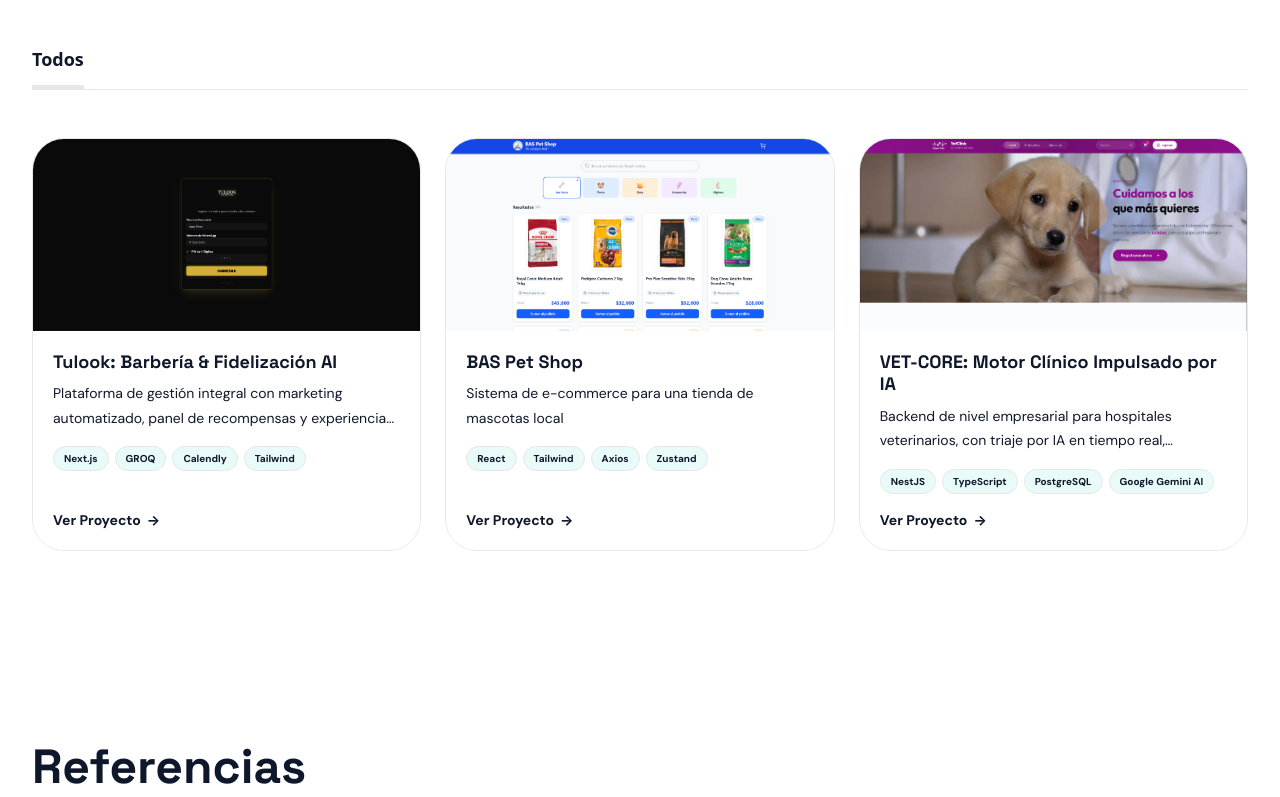
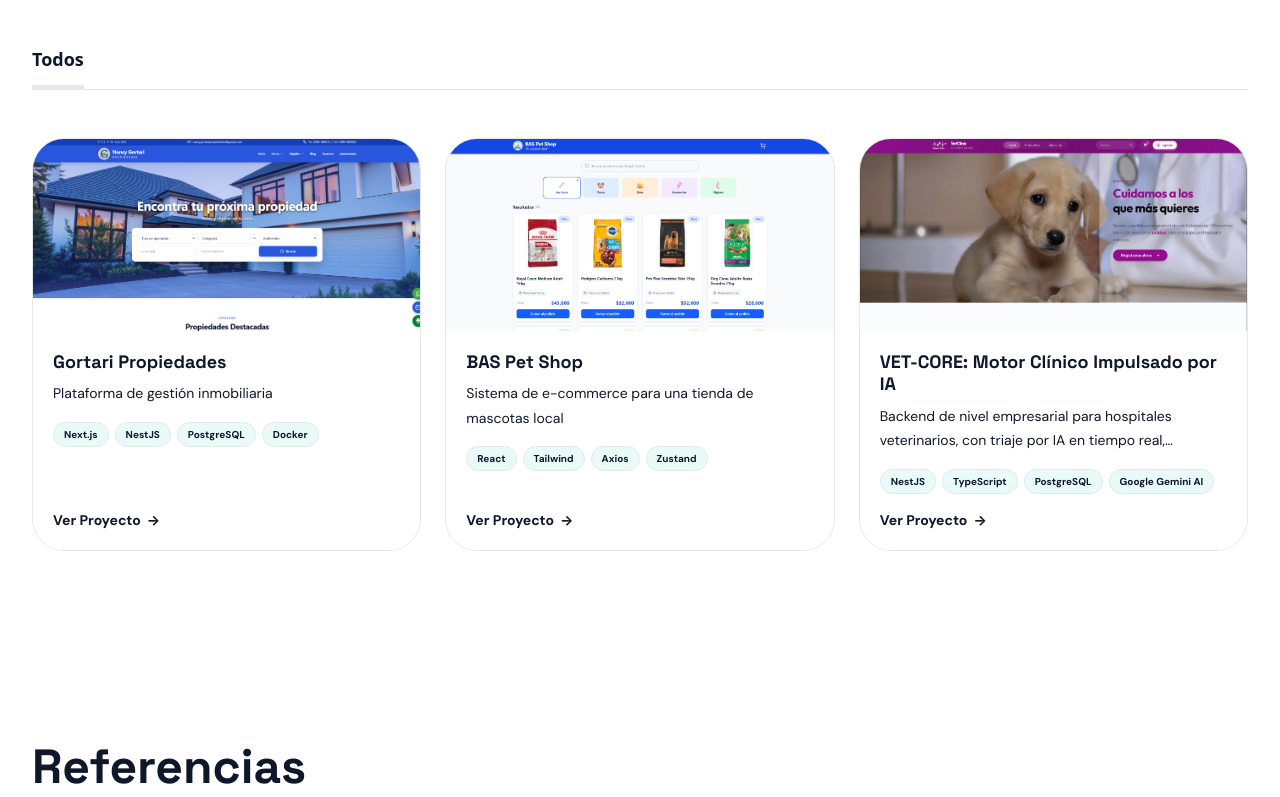
Before and after one commit to NicolasArtemio/Developer-Portfolio, a React (Vite) app: page / in a window 1280 px wide. Shown: the part 2480-3277 px from the top of the page. Built offline with nearby package versions, Linux system fonts and the light colour scheme; no server answers.

Commit message:
updated project component

```diff
--- a/src/components/ProjectsSection.tsx
+++ b/src/components/ProjectsSection.tsx
@@ -29,17 +29,9 @@ const ProjectsSection = () => {
       id: 1,
       title: t("projectd.0.title"),
       description: t("projectd.0.description"),
-      technologies: [
-        "Next.js",
-        "GROQ",
-        "Calendly",
-        "Tailwind",
-        "PWA",
-        "Supabase",
-        "Auth0",
-      ],
-      imageSrc: "/barber.png",
-      liveUrl: "https://final-barber-tullok.vercel.app/",
+      technologies: ["Next.js", "NestJS", "PostgreSQL", "Docker"],
+      imageSrc: "/inmobiliaria.png",
+      liveUrl: "https://nancygortaripropiedades.com.ar/",
       repoUrl: "",
       linkText: t("projects.linkText"),
     },
--- a/src/locales/en/translation.json
+++ b/src/locales/en/translation.json
@@ -39,12 +39,12 @@
   },
   "projectd": [
     {
-      "title": "AI Barbering & Loyalty",
-      "description": "A comprehensive management platform featuring automated marketing, a rewards dashboard, and a seamless user experience.",
+      "title": "Gortari Properties",
+      "description": "Real estate management platform",
       "technologies": ["SVELTE", "CALENDLY", "CSS/TAILWIND"],
-      "imageSrc": "/barber.png",
-      "liveUrl": "https://labarber-rho.vercel.app/",
-      "repoUrl": "https://github.com/nicod12/labarber"
+      "imageSrc": "/inmobiliaria.png",
+      "liveUrl": "https://nancygortaripropiedades.com.ar/",
+      "repoUrl": "https://github.com/NicolasArtemio"
     },
     {
       "title": "BAS Pet Shop",
--- a/src/locales/es/translation.json
+++ b/src/locales/es/translation.json
@@ -39,12 +39,12 @@
   },
   "projectd": [
     {
-      "title": "Tulook: Barbería & Fidelización AI",
-      "description": "Plataforma de gestión integral con marketing automatizado, panel de recompensas y experiencia de usuario fluida.",
+      "title": "Gortari Propiedades",
+      "description": "Plataforma de gestión inmobiliaria",
       "technologies": ["SVELTE", "CALENDLY", "CSS/TAILWIND"],
-      "imageSrc": "/barber.png",
-      "liveUrl": "https://labarber-rho.vercel.app/",
-      "repoUrl": "https://github.com/nicod12/labarber"
+      "imageSrc": "/inmobiliaria.png",
+      "liveUrl": "https://nancygortaripropiedades.com.ar/",
+      "repoUrl": "https://github.com/NicolasArtemio"
     },
     {
       "title": "BAS Pet Shop",
```
